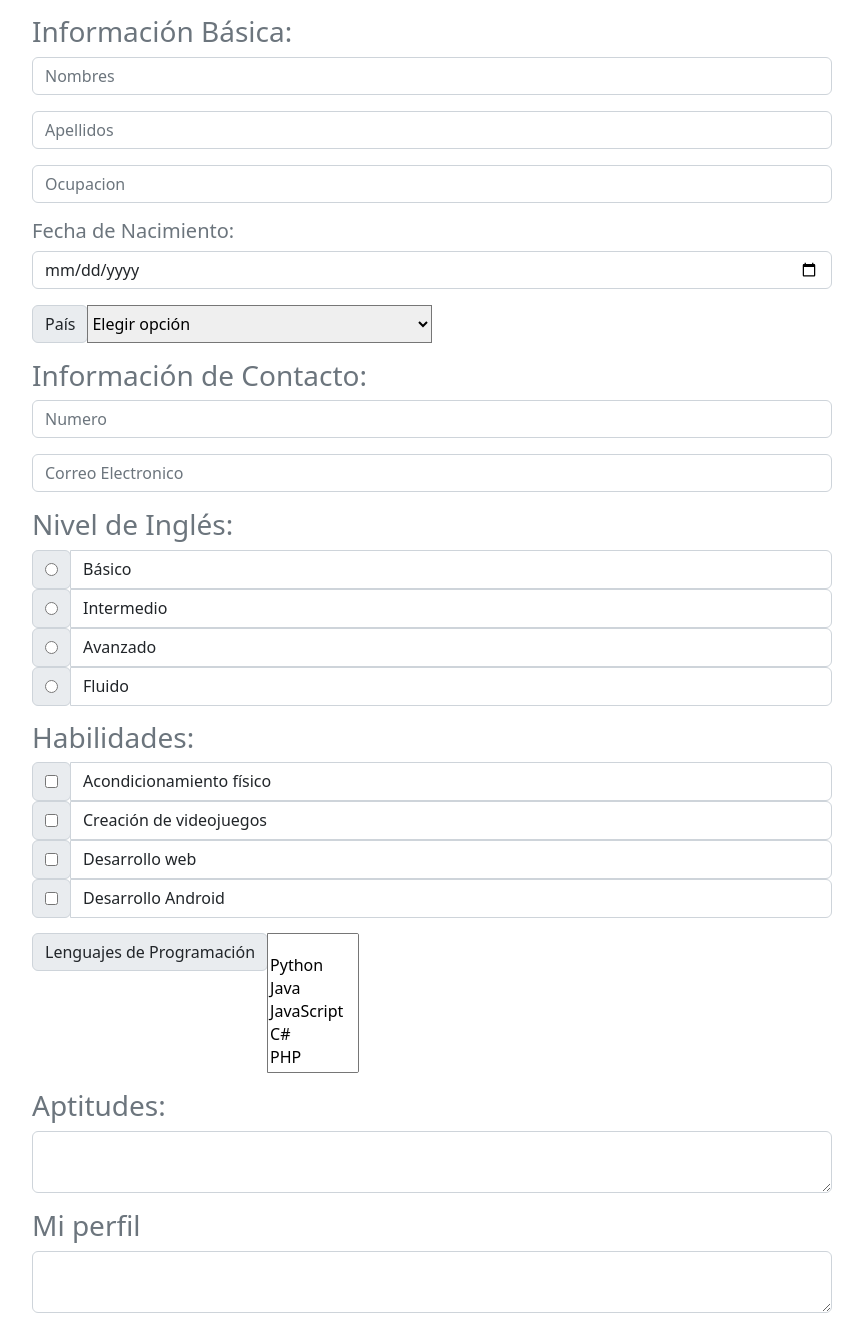
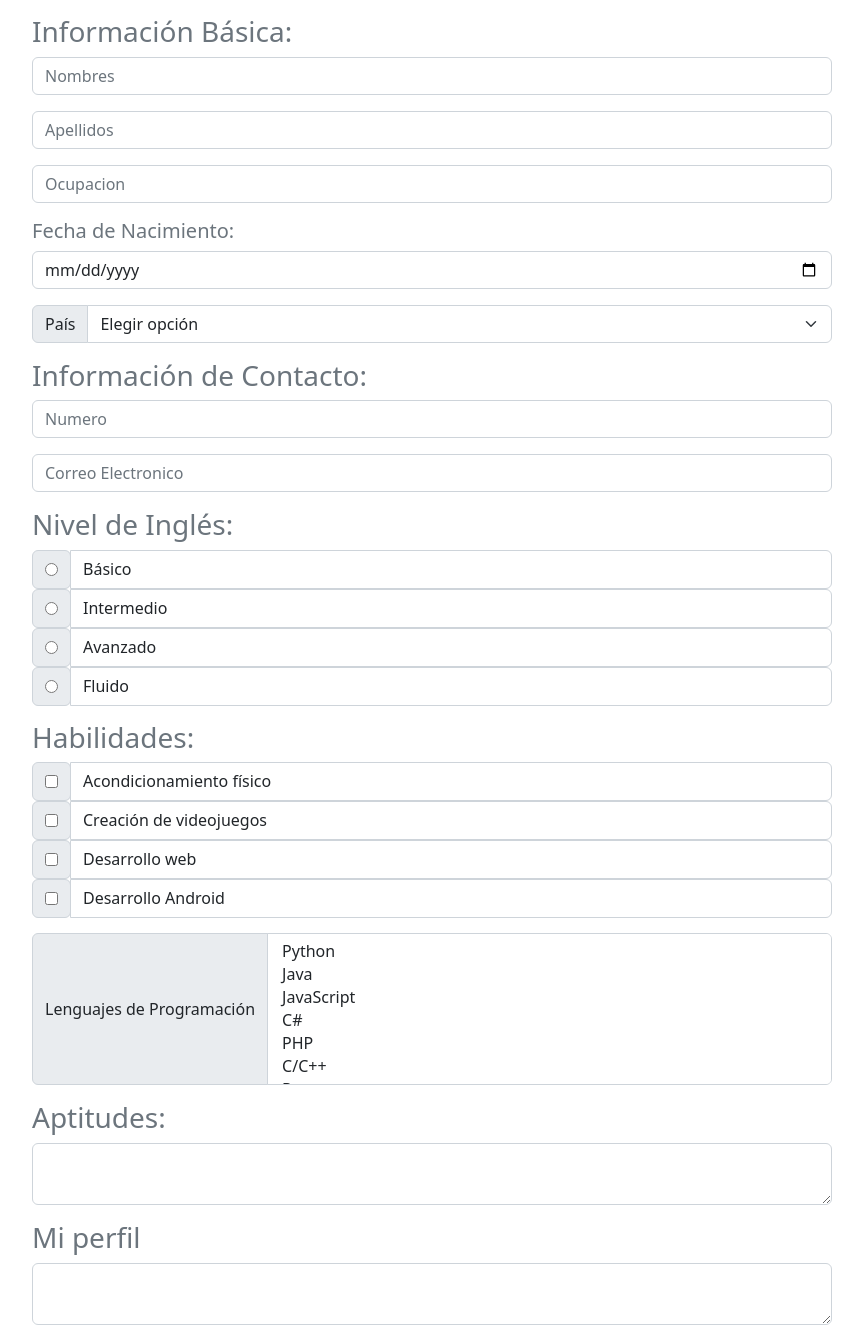
Before and after one commit to JeanCCG/Formulario-a-CV, a Flask app: page / in a window 1280 px wide. Shown: the top 1325 px of the page, without its empty margins (208-1071 px from the left). Run offline with Flask 2, Linux system fonts and the light colour scheme.

Commit message:
Form -> CV

```diff
--- a/templates/form.html
+++ b/templates/form.html
@@ -32,10 +32,8 @@
 
 
         <div class="input-group mb-3">
-            <div class="input-group-prepend">
-              <label class="input-group-text" for="inputGroupSelect01">País</label>
-            </div>
-            <select class="custom-select" name=nationality id="inputGroupSelect01">
+            <label class="input-group-text" for="inputGroupSelect01">País</label>
+            <select class="form-select" name=nationality id="inputGroupSelect01">
                 <option value="Elegir" id="AF">Elegir opción</option>
                 <option value="Afganistán" id="AF">Afganistán</option>
                 <option value="Albania" id="AL">Albania</option>
@@ -360,11 +358,8 @@
             <label for=""class="form-control" >Desarrollo Android</label>
         </div>
         <div class="input-group mb-3" style="margin-top: 15px;">
-            <div class="input-group-prepend">
-              <label class="input-group-text" for="inputGroupSelect01">Lenguajes de Programación</label>
-            </div>
-            <select data-placeholder="Lenguajes de Programación" size="6" multiple name="languages">
-                <option value=""></option>
+            <label class="input-group-text" for="inputGroupSelect01">Lenguajes de Programación</label>
+            <select class="form-select" data-placeholder="Lenguajes de Programación" size="6" multiple name="languages">
                 <option value="Python">Python</option>
                 <option value="Java">Java</option>
                 <option value="JavaScript">JavaScript</option>
```
